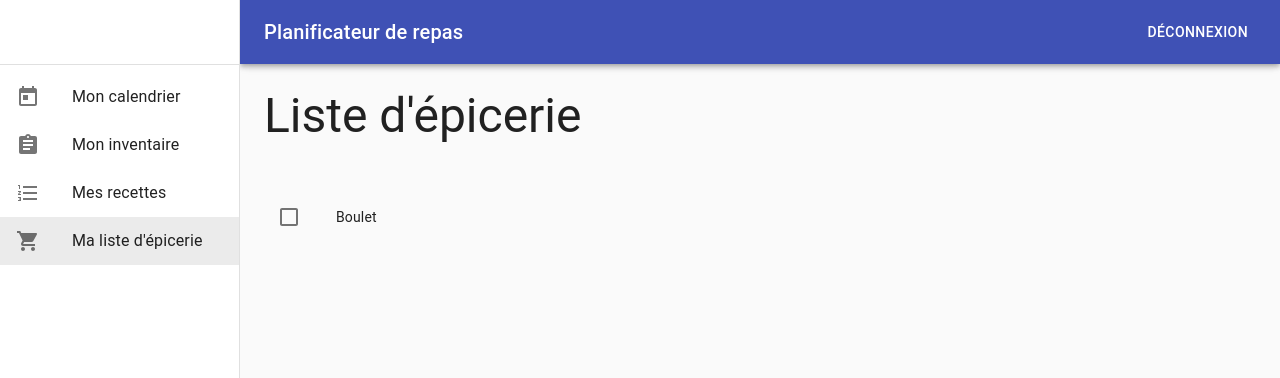
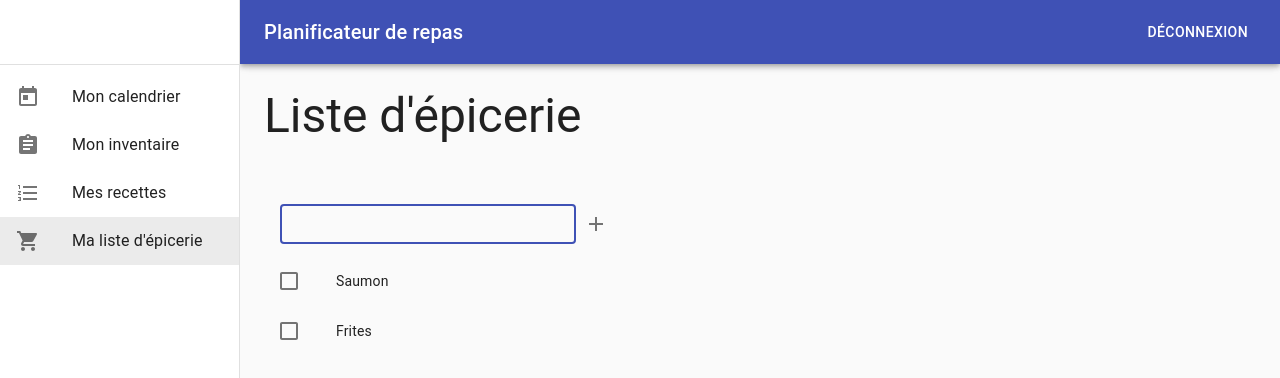
Before and after one commit to anaregian/planificateur-de-repas, a React app: page /epicerie in a window 1280 px wide. Shown: the top 378 px of the page. Built offline with nearby package versions, Linux system fonts and the light colour scheme.

Commit message:
add functionality to grocery list

```diff
--- /dev/null
+++ b/src/context/grocery-list/store.ts
@@ -0,0 +1,28 @@
+import { createSlice, PayloadAction } from "@reduxjs/toolkit";
+
+export type GroceryListContextState = {
+  items: Ingredient[];
+};
+
+const initialGroceryListState: GroceryListContextState = {
+  items: []
+};
+
+export const groceryListSlice = createSlice({
+  name: "groceryList",
+  initialState: initialGroceryListState,
+  reducers: {
+    addIngredient: (state, { payload }: PayloadAction<{ ingredient: Ingredient }>) => {
+      state.items.push(payload.ingredient);
+    },
+    removeIngredient: (state, { payload }: PayloadAction<{ ingredientId: string }>) => {
+      const index = state.items.findIndex(ingredient => ingredient.id === payload.ingredientId);
+
+      if (index !== -1) {
+        state.items.splice(index, 1);
+      }
+    }
+  }
+});
+
+export const groceryListActions = groceryListSlice.actions;
--- /dev/null
+++ b/src/context/ingredient/store.ts
@@ -0,0 +1,33 @@
+import { ingredients } from "./../../data/ingredient";
+import { createSlice, PayloadAction } from "@reduxjs/toolkit";
+import { v1 as uuid } from "uuid";
+
+export type IngredientContextState = {
+  ingredients: Ingredient[];
+};
+
+const initialIngredientState: IngredientContextState = {
+  ingredients: ingredients
+};
+
+export const ingredientSlice = createSlice({
+  name: "ingredient",
+  initialState: initialIngredientState,
+  reducers: {
+    create: {
+      prepare: ({ name }: { name: string }) => ({
+        payload: {
+          ingredient: {
+            id: uuid(),
+            name
+          }
+        }
+      }),
+      reducer: (state, { payload }: PayloadAction<{ ingredient: Ingredient }>) => {
+        state.ingredients.push(payload.ingredient);
+      }
+    }
+  }
+});
+
+export const ingredientActions = ingredientSlice.actions;
--- a/src/context/storage-unit/store.ts
+++ b/src/context/storage-unit/store.ts
@@ -35,22 +35,11 @@ export const storageUnitSlice = createSlice({
         state.storageUnits.splice(index, 1);
       }
     },
-    addIngredient: {
-      prepare: ({ id, name }: { id: string; name: string }) => ({
-        payload: {
-          id,
-          ingredient: {
-            id: uuid(),
-            name
-          }
-        }
-      }),
-      reducer: (state, { payload }: PayloadAction<{ id: string; ingredient: Ingredient }>) => {
-        const unit = state.storageUnits.find(unit => unit.id === payload.id);
+    addIngredient: (state, { payload }: PayloadAction<{ id: string; ingredient: Ingredient }>) => {
+      const unit = state.storageUnits.find(unit => unit.id === payload.id);
 
-        if (unit) {
-          unit.ingredients.push(payload.ingredient);
-        }
+      if (unit) {
+        unit.ingredients.push(payload.ingredient);
       }
     },
     removeIngredient: (state, { payload }: PayloadAction<{ id: string; ingredientId: string }>) => {
--- a/src/data/ingredient.ts
+++ b/src/data/ingredient.ts
@@ -5,17 +5,24 @@ export const chicken: Ingredient = {
   name: "Poulet"
 };
 
-export const beef: Ingredient = {
+export const steak: Ingredient = {
   id: uuid(),
-  name: "Boeuf"
+  name: "steak"
 };
 
-export const fish: Ingredient = {
+export const salmon: Ingredient = {
   id: uuid(),
-  name: "Poisson"
+  name: "Saumon"
 };
 
 export const rice: Ingredient = {
   id: uuid(),
   name: "Riz"
 };
+
+export const fries: Ingredient = {
+  id: uuid(),
+  name: "Frites"
+};
+
+export const ingredients = [chicken, steak, salmon, rice, fries];
--- a/src/data/recipe.ts
+++ b/src/data/recipe.ts
@@ -1,35 +1,37 @@
 import { v1 as uuid } from "uuid";
-import { chicken, rice, beef, fish } from "./ingredient";
+import { chicken, rice, steak, salmon, fries } from "./ingredient";
 
-export const recipes: Recipe[] = [
-  {
+export const chickenAndRice: Recipe = {
   id: uuid(),
-    title: "Chicken and rice",
+  title: "Poulet et riz",
   image: `https://picsum.photos/seed/${uuid()}/500/400`,
-    description: "A lovely chicken dish",
+  description: "du poulet avec du riz",
   ingredients: [chicken, rice],
-    directions: "Cook everything",
-    tags: ["chicken", "meat"],
+  directions: "cuir dans le four",
+  tags: ["poulet", "viande"],
   timeToCook: 30
-  },
-  {
+};
+
+export const steakAndfries: Recipe = {
   id: uuid(),
-    title: "Beef and rice",
+  title: "Steak frites",
   image: `https://picsum.photos/seed/${uuid()}/500/400`,
-    description: "A lovely beef dish",
-    ingredients: [beef, rice],
-    directions: "Cook everything",
-    tags: ["beef", "meat"],
+  description: "Du steak et des frites",
+  ingredients: [steak, fries],
+  directions: "cuir sur la cuisiniere",
+  tags: ["steak", "viande"],
   timeToCook: 40
-  },
-  {
+};
+
+export const salmonAndRice: Recipe = {
   id: uuid(),
-    title: "Fish and rice",
+  title: "Saumon et riz",
   image: `https://picsum.photos/seed/${uuid()}/500/400`,
-    description: "A lovely fish dish",
-    ingredients: [fish, rice],
-    directions: "Cook everything",
-    tags: ["fish", "meat"],
+  description: "Du saumon et du riz",
+  ingredients: [salmon, rice],
+  directions: "cuir dans le four",
+  tags: ["saumon", "poisson"],
   timeToCook: 50
-  }
-];
+};
+
+export const recipes: Recipe[] = [chickenAndRice, steakAndfries, salmonAndRice];
--- a/src/data/storageUnit.ts
+++ b/src/data/storageUnit.ts
@@ -1,15 +1,16 @@
 import { v1 as uuid } from "uuid";
-import { beef, chicken, rice } from "./ingredient";
+import { steak, chicken, rice } from "./ingredient";
 
-export const storageUnits: StorageUnit[] = [
-  {
-    id: uuid(),
-    name: "frigo cuisine",
-    ingredients: [beef, chicken]
-  },
-  {
-    id: uuid(),
-    name: "garde manger cuisine",
-    ingredients: [rice]
-  }
-];
+export const kitchenFridge: StorageUnit = {
+  id: uuid(),
+  name: "frigo cuisine",
+  ingredients: [steak, chicken]
+};
+
+export const kitchenPantry: StorageUnit = {
+  id: uuid(),
+  name: "garde manger cuisine",
+  ingredients: [rice]
+};
+
+export const storageUnits: StorageUnit[] = [kitchenFridge, kitchenPantry];
--- a/src/hooks/useForm.ts
+++ b/src/hooks/useForm.ts
@@ -10,5 +10,19 @@ export const useForm = <T>(initialState: T) => {
     });
   };
 
+  const addToArray = (field: any, value: any) => (e: React.MouseEvent<HTMLElement>) => {
+    setValues({
+      ...values,
+      [field]: [...values[field], value]
+    });
+  };
+
+  const removeFromArray = (field: any, value: any) => (e: React.MouseEvent<HTMLElement>) => {
+    setValues({
+      ...values,
+      [field]: [...values[field], value]
+    });
+  };
+
   return { handleChange, values };
 };
--- a/src/views/grocery-list/components/GroceryList.tsx
+++ b/src/views/grocery-list/components/GroceryList.tsx
@@ -7,8 +7,17 @@ import {
   ListItemIcon,
   makeStyles,
   createStyles,
-  Theme
+  Theme,
+  TextField,
+  ListItemSecondaryAction,
+  IconButton
 } from "@material-ui/core";
+import { useSelector, useDispatch } from "react-redux";
+import { RootState, store } from "@app/context/store";
+import { useForm } from "@app/hooks/useForm";
+import { Add } from "@material-ui/icons";
+import { ingredientActions } from "@app/context/ingredient/store";
+import { groceryListActions } from "@app/context/grocery-list/store";
 
 const useStyles = makeStyles((theme: Theme) =>
   createStyles({
@@ -21,15 +30,60 @@ const useStyles = makeStyles((theme: Theme) =>
 
 export const GroceryList: React.FC = () => {
   const classes = useStyles();
+  const dispatch = useDispatch();
+
+  const { handleChange, values } = useForm({ name: "" });
+
+  const addIngredient = (e: React.MouseEvent<HTMLButtonElement>) => {
+    dispatch(ingredientActions.create({ name: values.name }));
+    const createdIngredient = store.getState().ingredientContext.ingredients.find(i => i.name === values.name);
+    dispatch(groceryListActions.addIngredient({ ingredient: createdIngredient }));
+  };
+
+  const { ingredients, recipeIngredients, inventory, groceryListIngredients } = useSelector((state: RootState) => ({
+    ingredients: state.ingredientContext.ingredients,
+    recipeIngredients: state.recipeContext.recipes.flatMap(r => r.ingredients),
+    inventory: state.storageUnitContext.storageUnits.flatMap(su => su.ingredients),
+    groceryListIngredients: state.groceryListContext.items
+  }));
+
+  const recipeIngredientsToBuy = ingredients
+    .filter(ingredients => recipeIngredients.includes(ingredients))
+    .filter(ingredients => !inventory.includes(ingredients));
+
+  const extraIngredientsToBuy = groceryListIngredients.filter(gli => !recipeIngredientsToBuy.includes(gli));
+
+  const ingredientsToBuy = [...recipeIngredientsToBuy, ...extraIngredientsToBuy];
 
   return (
     <List className={classes.root}>
-      <ListItem dense button>
-        <ListItemIcon>
-          <Checkbox edge="start" />
-        </ListItemIcon>
-        <ListItemText>Boulet</ListItemText>
+      <ListItem>
+        <ListItemText>
+          <TextField
+            autoFocus
+            onChange={handleChange}
+            value={values.name}
+            name="name"
+            size="small"
+            variant="outlined"
+            type="text"
+            fullWidth
+          />
+        </ListItemText>
+        <ListItemSecondaryAction>
+          <IconButton onClick={addIngredient} edge="end">
+            <Add />
+          </IconButton>
+        </ListItemSecondaryAction>
       </ListItem>
+      {ingredientsToBuy.map(ingredient => (
+        <ListItem key={ingredient.id} dense button>
+          <ListItemIcon>
+            <Checkbox edge="start" />
+          </ListItemIcon>
+          <ListItemText>{ingredient.name}</ListItemText>
+        </ListItem>
+      ))}
     </List>
   );
 };
--- a/src/views/inventory/components/StorageUnit.tsx
+++ b/src/views/inventory/components/StorageUnit.tsx
@@ -18,6 +18,8 @@ import { ExpandMore, Delete, Add } from "@material-ui/icons";
 import { useDispatch } from "react-redux";
 import { storageUnitActions } from "@app/context/storage-unit/store";
 import { useForm } from "@app/hooks/useForm";
+import { ingredientActions } from "@app/context/ingredient/store";
+import { store } from "@app/context/store";
 
 const useStyles = makeStyles((theme: Theme) =>
   createStyles({
@@ -43,7 +45,9 @@ export const StorageUnit: React.FC<Props> = ({ storageUnit }) => {
   const { handleChange, values } = useForm({ name: "" });
 
   const addIngredient = (e: React.MouseEvent<HTMLButtonElement>) => {
-    dispatch(storageUnitActions.addIngredient({ id: storageUnit.id, name: values.name }));
+    dispatch(ingredientActions.create({ name: values.name }));
+    const createdIngredient = store.getState().ingredientContext.ingredients.find(i => i.name === values.name);
+    dispatch(storageUnitActions.addIngredient({ id: storageUnit.id, ingredient: createdIngredient }));
   };
 
   const deleteStorageUnit = (e: React.MouseEvent<HTMLButtonElement>) => {
--- a/src/views/recipes/components/RecipeForm.tsx
+++ b/src/views/recipes/components/RecipeForm.tsx
@@ -1,9 +1,11 @@
-import React, { useState } from "react";
+import React from "react";
 import { TextField, makeStyles, Theme, createStyles } from "@material-ui/core";
 import { Dialog } from "@app/views/common/components/Dialog";
 import { useForm } from "@app/hooks/useForm";
 import { recipeActions } from "@app/context/recipe/store";
-import { useDispatch } from "react-redux";
+import { useDispatch, useSelector } from "react-redux";
+import { RootState, store } from "@app/context/store";
+import { ingredientActions } from "@app/context/ingredient/store";
 
 const useStyles = makeStyles((theme: Theme) =>
   createStyles({
@@ -20,7 +22,7 @@ type RecipeFormModel = {
   title: string;
   description: string;
   image: string;
-  ingredients: Ingredient[];
+  ingredients: string;
   directions: string;
   tags: string;
   timeToCook: number;
@@ -52,12 +54,16 @@ export const RecipeForm: React.FC<Props> = ({
   const classes = useStyles();
   const dispatch = useDispatch();
 
+  const { ingredients } = useSelector((state: RootState) => ({
+    ingredients: state.ingredientContext.ingredients
+  }));
+
   const recipeFormModel: RecipeFormModel = {
     id: recipe.id,
     title: recipe.title,
     description: recipe.description,
     image: recipe.image,
-    ingredients: recipe.ingredients,
+    ingredients: recipe.ingredients.map(i => i.name).join(", "),
     directions: recipe.directions,
     tags: recipe.tags.join(", "),
     timeToCook: recipe.timeToCook
@@ -71,13 +77,20 @@ export const RecipeForm: React.FC<Props> = ({
       title: values.title,
       description: values.description,
       image: values.image,
-      ingredients: values.ingredients,
+      ingredients: values.ingredients.split(/[ , ]+/).map(name => {
+        const exists = ingredients.find(i => i.name === name);
+
+        if (exists) {
+          return exists;
+        }
+
+        dispatch(ingredientActions.create({ name }));
+        return store.getState().ingredientContext.ingredients.find(i => i.name === name);
+      }),
       directions: values.directions,
       tags: values.tags.split(","),
       timeToCook: values.timeToCook
     };
-
-    console.log(recipe);
 
     if (actionType === "create") {
       dispatch(recipeActions.create(recipe));
@@ -119,6 +132,15 @@ export const RecipeForm: React.FC<Props> = ({
         fullWidth
       />
       <TextField
+        name="ingredients"
+        onChange={handleChange}
+        value={values.ingredients}
+        variant="outlined"
+        label="ingrédients (séparés avec des virgules)"
+        type="text"
+        fullWidth
+      />
+      <TextField
         name="directions"
         onChange={handleChange}
         value={values.directions}
```
Also changed, not shown: src/context/store.ts (+7 -1 lines). Lines whose indentation alone changed are shown as unchanged.
